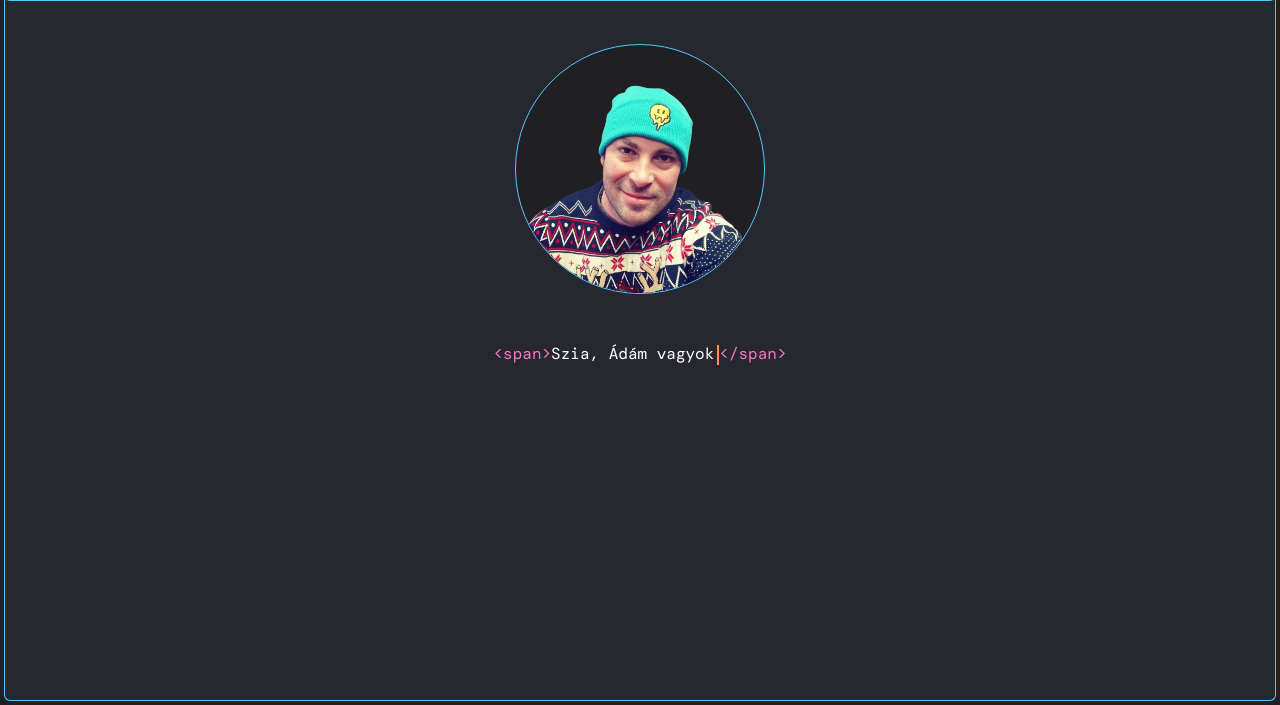
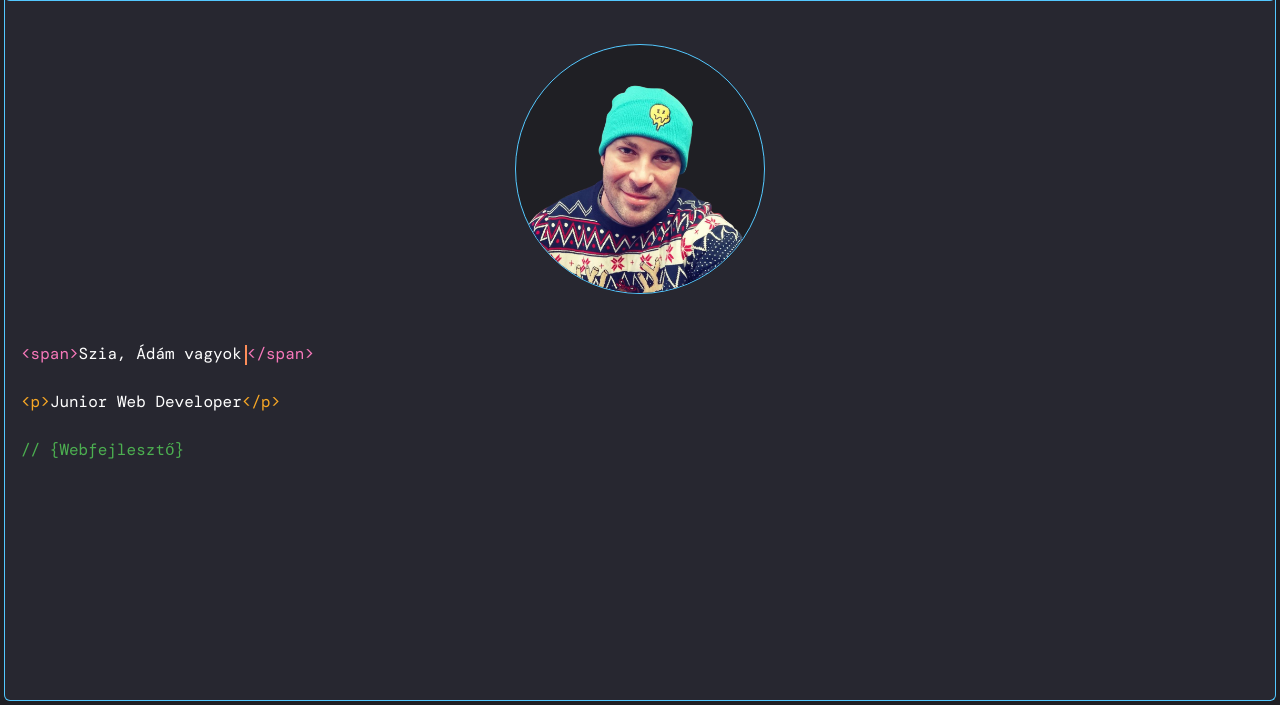
Before and after one commit to kravarikadam/kravadev, a plain HTML site: page index.html in a window 1280 px wide. Shown: the part 95-800 px from the top of the page. Drawn offline with nearby package versions, Linux system fonts and the light colour scheme; a web font is replaced by a local one.

Commit message:
kp alatti szöveg és menü tartalma szerkesztése

```diff
--- a/index.html
+++ b/index.html
@@ -22,7 +22,9 @@
               <div class="collapse navbar-collapse" id="navbarSupportedContent">
                 <ul class="navbar-nav me-auto mb-2 mb-lg-0">
                   <li class="nav-item">
-                    <a class="nav-link active text-white" aria-current="page" href="#">Home</a>
+                    <a class="nav-link active text-white" aria-current="page" href="#">
+                      <span>Mindenre azért nekem sincs időm... <i class="fa-regular fa-face-smile text_sarga"></i></span>
+                    </a>
                   </li>
                 </ul>
               </div>
@@ -30,12 +32,16 @@
           </nav>
     </header>
 
-    <section class="py-5 bg_szurke_header border_kek border-top-0 rounded-bottom text-center">
+    <section class="py-5 bg_szurke_header border_kek border-top-0 rounded-bottom">
       <div class="kep_profil rounded-circle container-fluid bg_szurke_body">
         <img src="img/en.png" alt="kép rólam" class="img-fluid">
       </div>
-      <div class="leiras_profil text-white pt-5">
+      <div class="leiras_profil text-white pt-5 ps-3">
         <span class="text_rozsaszin">&lt;span&gt;</span>Szia, Ádám vagyok<span class="cursor"></span><span class="text_rozsaszin">&lt;/span&gt;</span>
+        <br><br>
+        <span><span class="text_sarga">&lt;p&gt;</span>Junior Web Developer<span class="text_sarga">&lt;/p&gt;</span></span>
+        <br><br>
+        <span class="text_zold">// &#123;Webfejlesztő&#125;</span>
       </div>
     </section>
 
--- a/style.css
+++ b/style.css
@@ -54,7 +54,7 @@ section {
 .text_rozsaszin {
     color:#f778ba ;
 }
-/*/////////////////cursor villogás//////////////////////////////////*/
+/*//////////cursor villogás függőleges//////////////////////////////*/
 .cursor {
     display: inline-block;
     width: 2px; /* Vékony vonal */
@@ -71,4 +71,10 @@ section {
     0%, 50% { opacity: 1; }
     100% { opacity: 0; }
   }
-  /*//////////////////////////////////////////////////////////////////*/
+/*///////////////////////////////////////////////////////*/
+.text_zold {
+    color: #4caf50;
+}
+.text_sarga {
+    color: #F9A825;
+}
```
